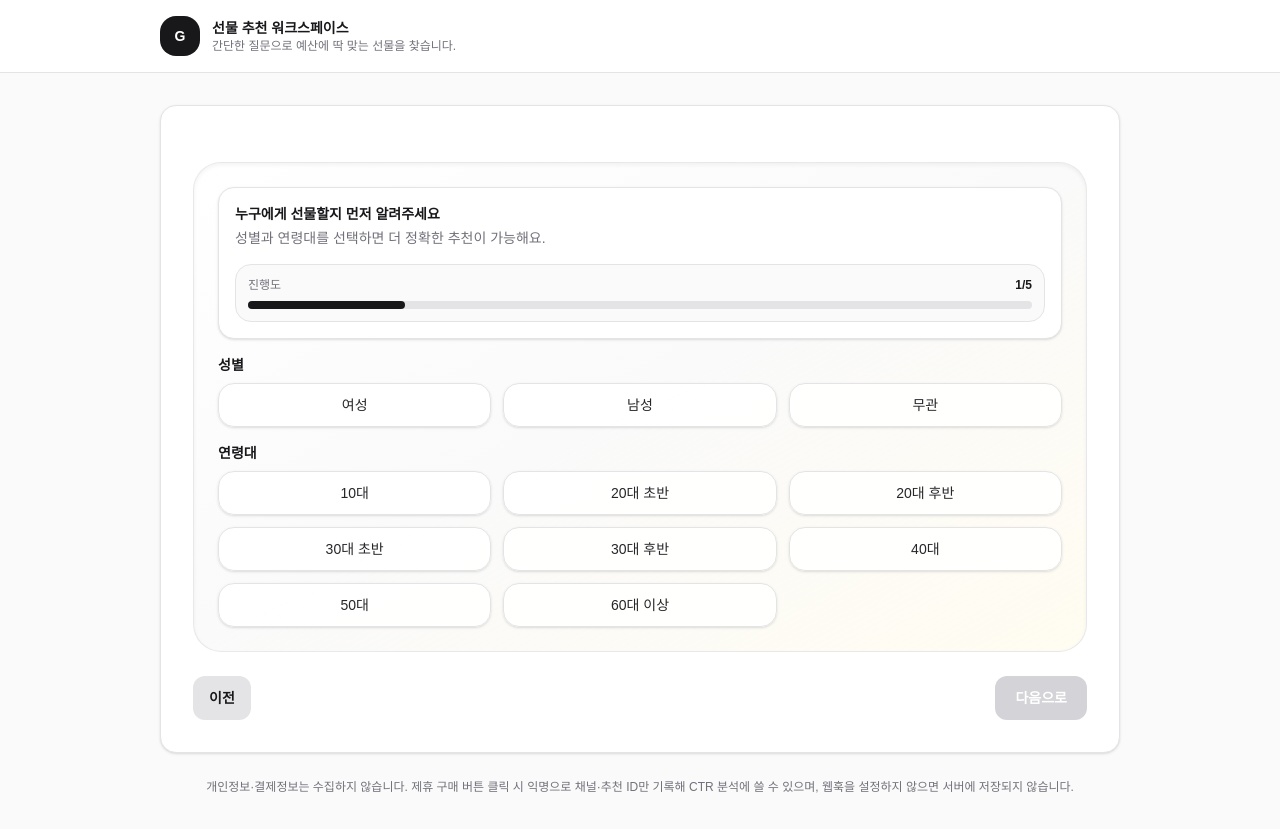
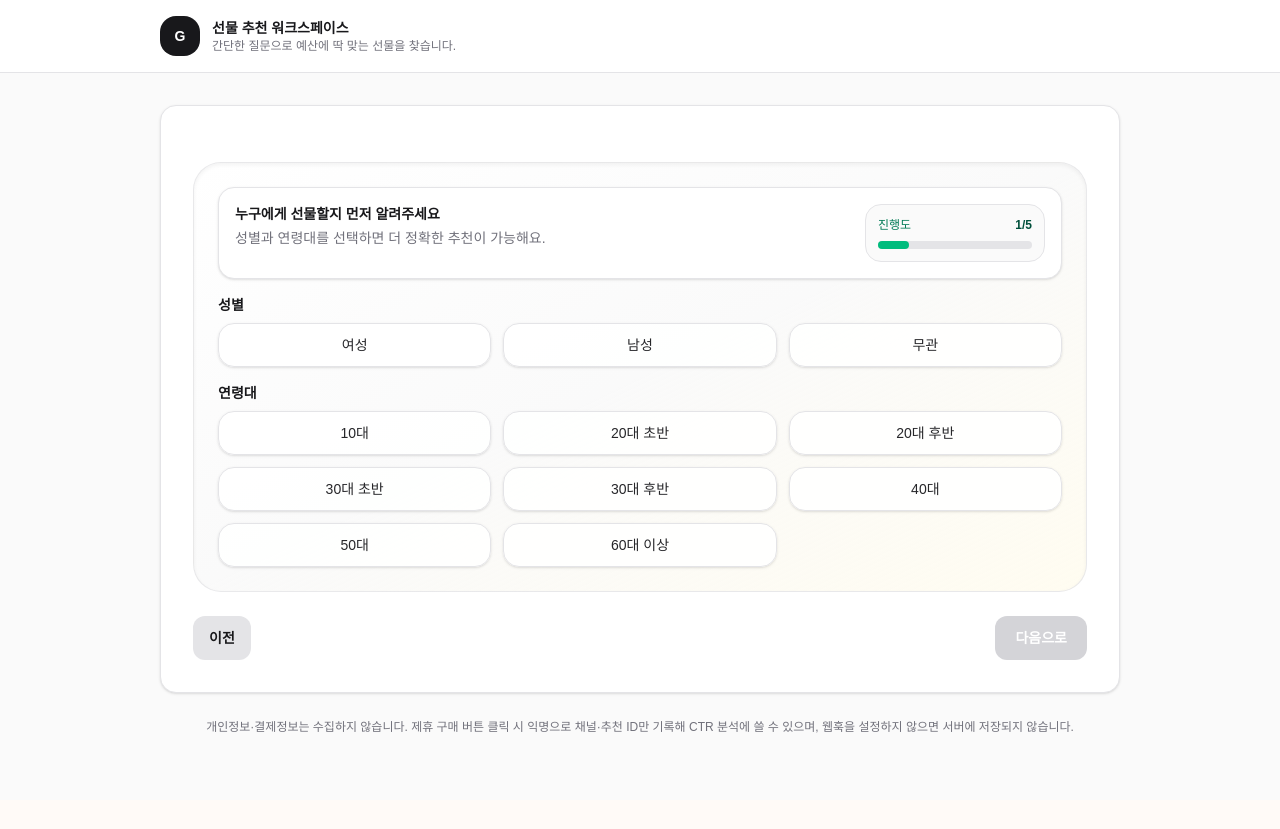
Before and after one commit to soyul1078/Gift-Recommendation, a Next.js app in the folder gift-workspace/: page / in a window 1280 px wide. Both pictures are taken after a click on the button "시작하기". After the commit the page ends 800 px from the top, so only its background shows below. Built offline with nearby package versions, Linux system fonts and the light colour scheme.

Commit message:
진행카드 다시

```diff
--- a/gift-workspace/src/app/page.tsx
+++ b/gift-workspace/src/app/page.tsx
@@ -155,15 +155,19 @@ export default function Home() {
             {step === "relation" && (
               <div className="grid gap-4">
                 <div className="rounded-2xl border border-zinc-200 bg-white p-4 shadow-sm">
+                  <div className="flex items-start justify-between gap-4">
+                    <div>
                       <div className="text-sm font-semibold text-zinc-900">관계를 선택해 주세요</div>
                       <p className="mt-1 text-sm text-zinc-500">가장 자연스러운 선물 포인트가 보이도록 관계를 골라주세요.</p>
-                  <div className="mt-4 rounded-2xl border border-zinc-200 bg-zinc-50 p-3">
-                    <div className="flex items-center justify-between text-xs text-zinc-500">
+                    </div>
+                    <div className="min-w-[180px] max-w-[220px] rounded-2xl border border-zinc-200 bg-zinc-50 p-3">
+                      <div className="flex items-center justify-between text-xs text-emerald-700">
                         <span>진행도</span>
-                      <span className="font-semibold text-zinc-900">{progressLabel}</span>
+                        <span className="font-semibold text-emerald-900">{progressLabel}</span>
                       </div>
                       <div className="mt-2 h-2 rounded-full bg-zinc-200">
-                      <div className="h-2 rounded-full bg-zinc-900 transition-all" style={{ width: progressWidth }} />
+                        <div className="h-2 rounded-full bg-emerald-500 transition-all" style={{ width: progressWidth }} />
+                      </div>
                     </div>
                   </div>
                 </div>
@@ -177,15 +181,19 @@ export default function Home() {
             {step === "genderAge" && (
               <div className="grid gap-4">
                 <div className="rounded-2xl border border-zinc-200 bg-white p-4 shadow-sm">
+                  <div className="flex items-start justify-between gap-4">
+                    <div>
                       <div className="text-sm font-semibold text-zinc-900">누구에게 선물할지 먼저 알려주세요</div>
                       <p className="mt-1 text-sm text-zinc-500">성별과 연령대를 선택하면 더 정확한 추천이 가능해요.</p>
-                  <div className="mt-4 rounded-2xl border border-zinc-200 bg-zinc-50 p-3">
-                    <div className="flex items-center justify-between text-xs text-zinc-500">
+                    </div>
+                    <div className="min-w-[180px] max-w-[220px] rounded-2xl border border-zinc-200 bg-zinc-50 p-3">
+                      <div className="flex items-center justify-between text-xs text-emerald-700">
                         <span>진행도</span>
-                      <span className="font-semibold text-zinc-900">{progressLabel}</span>
+                        <span className="font-semibold text-emerald-900">{progressLabel}</span>
                       </div>
                       <div className="mt-2 h-2 rounded-full bg-zinc-200">
-                      <div className="h-2 rounded-full bg-zinc-900 transition-all" style={{ width: progressWidth }} />
+                        <div className="h-2 rounded-full bg-emerald-500 transition-all" style={{ width: progressWidth }} />
+                      </div>
                     </div>
                   </div>
                 </div>
@@ -205,15 +213,19 @@ export default function Home() {
             {step === "budget" && (
               <div className="grid gap-4">
                 <div className="rounded-2xl border border-zinc-200 bg-white p-4 shadow-sm">
+                  <div className="flex items-start justify-between gap-4">
+                    <div>
                       <div className="text-sm font-semibold text-zinc-900">예산 범위를 정해 주세요</div>
                       <p className="mt-1 text-sm text-zinc-500">예산대에 맞춰 딱 맞는 추천을 드립니다.</p>
-                  <div className="mt-4 rounded-2xl border border-zinc-200 bg-zinc-50 p-3">
-                    <div className="flex items-center justify-between text-xs text-zinc-500">
+                    </div>
+                    <div className="min-w-[180px] max-w-[220px] rounded-2xl border border-zinc-200 bg-zinc-50 p-3">
+                      <div className="flex items-center justify-between text-xs text-emerald-700">
                         <span>진행도</span>
-                      <span className="font-semibold text-zinc-900">{progressLabel}</span>
+                        <span className="font-semibold text-emerald-900">{progressLabel}</span>
                       </div>
                       <div className="mt-2 h-2 rounded-full bg-zinc-200">
-                      <div className="h-2 rounded-full bg-zinc-900 transition-all" style={{ width: progressWidth }} />
+                        <div className="h-2 rounded-full bg-emerald-500 transition-all" style={{ width: progressWidth }} />
+                      </div>
                     </div>
                   </div>
                 </div>
@@ -227,15 +239,19 @@ export default function Home() {
             {step === "preference" && (
               <div className="grid gap-4">
                 <div className="rounded-2xl border border-zinc-200 bg-white p-4 shadow-sm">
+                  <div className="flex items-start justify-between gap-4">
+                    <div>
                       <div className="text-sm font-semibold text-zinc-900">상대방의 성향을 골라 주세요</div>
                       <p className="mt-1 text-sm text-zinc-500">여러 개를 선택하면 더 잘 맞는 선물을 찾아드립니다.</p>
-                  <div className="mt-4 rounded-2xl border border-zinc-200 bg-zinc-50 p-3">
-                    <div className="flex items-center justify-between text-xs text-zinc-500">
+                    </div>
+                    <div className="min-w-[180px] max-w-[220px] rounded-2xl border border-zinc-200 bg-zinc-50 p-3">
+                      <div className="flex items-center justify-between text-xs text-emerald-700">
                         <span>진행도</span>
-                      <span className="font-semibold text-zinc-900">{progressLabel}</span>
+                        <span className="font-semibold text-emerald-900">{progressLabel}</span>
                       </div>
                       <div className="mt-2 h-2 rounded-full bg-zinc-200">
-                      <div className="h-2 rounded-full bg-zinc-900 transition-all" style={{ width: progressWidth }} />
+                        <div className="h-2 rounded-full bg-emerald-500 transition-all" style={{ width: progressWidth }} />
+                      </div>
                     </div>
                   </div>
                 </div>
```
Lines whose indentation alone changed are shown as unchanged.
